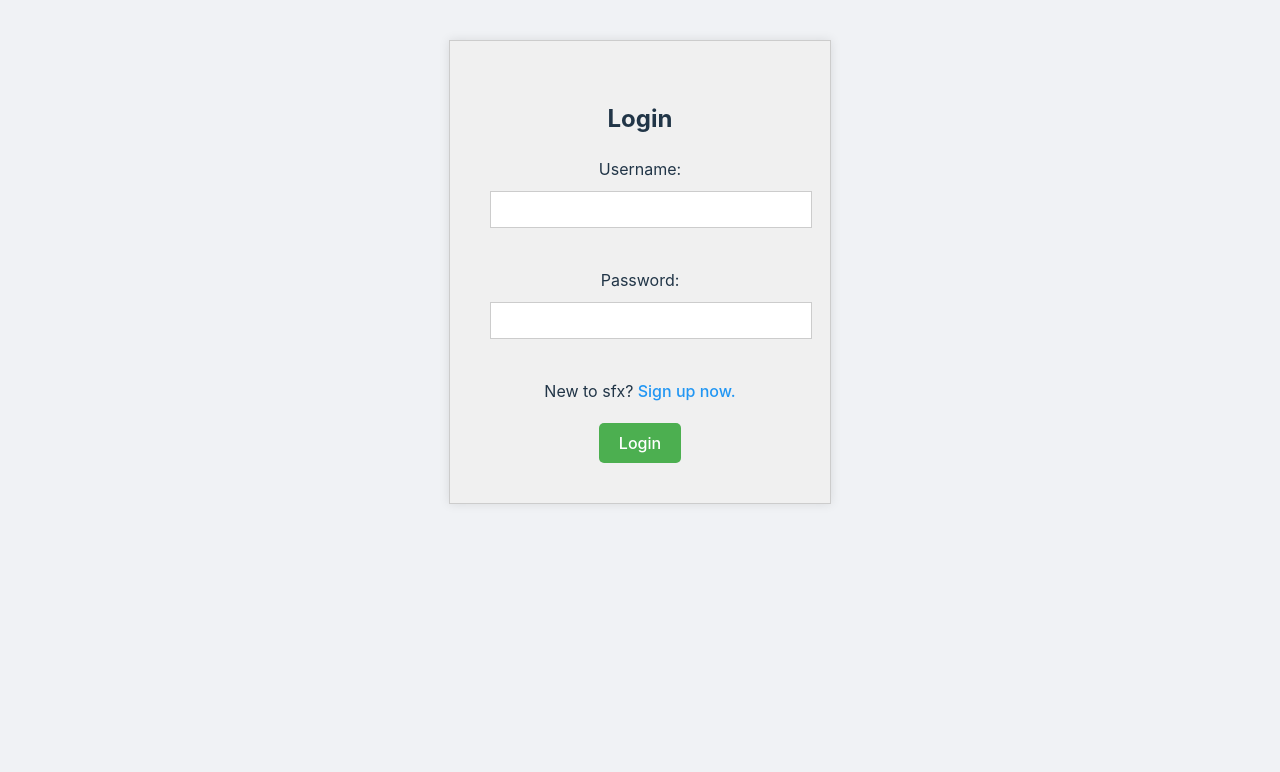
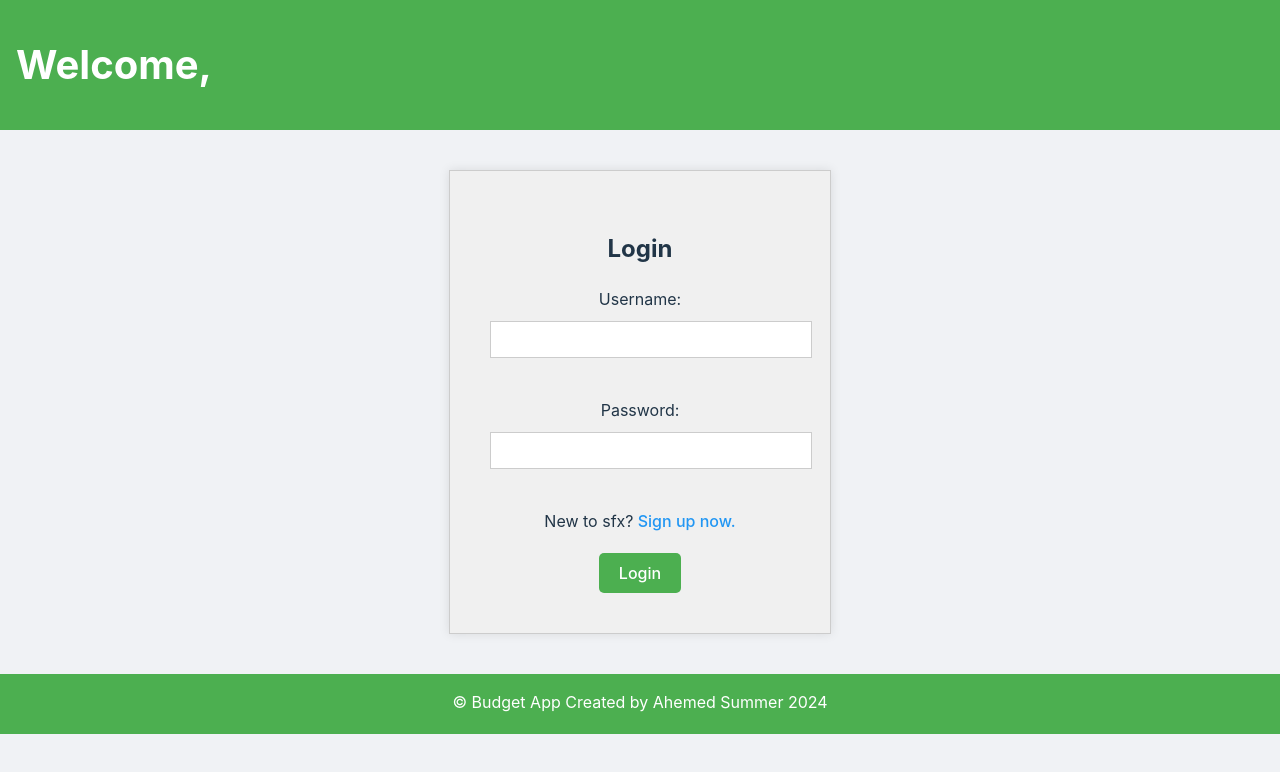
Before and after one commit to ahemedbullo/capstone-project, a React (Vite) app in the folder client/: page / in a window 1280 px wide. Shown: the top 772 px of the page. Built offline with nearby package versions, Linux system fonts and the light colour scheme.

Commit message:
styling changes to header and footer

```diff
--- a/client/src/App.css
+++ b/client/src/App.css
@@ -0,0 +1,26 @@
+
+
+.header {
+    background-color: var(--primary-color);
+    color: white;
+    padding: 1rem;
+    display: flex;
+    justify-content: space-between;
+    align-items: center;
+  }
+  .logout-btn {
+    background-color: #e74c3c;
+    color: white;
+    border: none;
+    padding: 0.5rem 1rem;
+    border-radius: 4px;
+    cursor: pointer;
+  }
+
+  .footer {
+    background-color: var(--primary-color);
+    color: white;
+    display: flex;
+    justify-content: center;
+    align-items: center;
+  }
--- a/client/src/App.jsx
+++ b/client/src/App.jsx
@@ -38,6 +38,14 @@ function App() {
   };
   return (
     <UserContext.Provider value={{ currentProfile, setCurrentProfile }}>
+      <header className="header">
+        <h1>Welcome, {currentProfile}</h1>
+        {currentProfile && (
+          <button className="logout-btn" onClick={handleLogout}>
+            Logout
+          </button>
+        )}
+      </header>
       <Routes>
         {currentProfile ? (
           <>
@@ -51,7 +59,9 @@ function App() {
           </>
         )}
       </Routes>
-      {/* {currentProfile && <button onClick={handleLogout}>Logout</button>} */}
+      <footer className="footer">
+        <p>&copy; Budget App Created by Ahemed Summer 2024</p>
+      </footer>
     </UserContext.Provider>
   );
 }
--- a/client/src/components/ExpensePage.jsx
+++ b/client/src/components/ExpensePage.jsx
@@ -258,6 +258,7 @@ const ExpensePage = () => {
   };
 
   return (
+    <>
       <div className="create-expense-box">
         <h2>Add Expenses</h2>
         <form onSubmit={handleSubmit}>
@@ -281,7 +282,11 @@ const ExpensePage = () => {
                 placeholder="Amount"
                 value={expense.amount}
                 onChange={(e) =>
-                handleExpenseChange(expense.expenseId, "amount", e.target.value)
+                  handleExpenseChange(
+                    expense.expenseId,
+                    "amount",
+                    e.target.value
+                  )
                 }
                 required
               />
@@ -316,6 +321,7 @@ const ExpensePage = () => {
           </button>
           <button type="submit">Add Expenses</button>
         </form>
+      </div>
       <div className="expenses-container">
         {expenses.map((expense) => (
           <div key={expense.id} className="expense">
@@ -379,13 +385,18 @@ const ExpensePage = () => {
                   ))}
                 </select>
                 <button onClick={() => startEditing(expense.id)}>Edit</button>
-                <button onClick={() => handleDelete(expense.id)}>Delete</button>
+                <button
+                  onClick={() => handleDelete(expense.id)}
+                  className="delete-btn"
+                >
+                  Delete
+                </button>
               </>
             )}
           </div>
         ))}
       </div>
-    </div>
+    </>
   );
 };
 
--- a/client/src/components/HomePage.jsx
+++ b/client/src/components/HomePage.jsx
@@ -31,12 +31,6 @@ const HomePage = () => {
           value={{ contextAccounts, setContextAccounts }}
         >
           <div className="homepage">
-            <header className="header">
-              <h1>Welcome, {currentProfile}</h1>
-              <button className="logout-btn" onClick={handleLogout}>
-                Logout
-              </button>
-            </header>
             <main className="main-content">
               <aside className="sidebar">
                 <Accounts />
--- a/client/src/components/Styles/BudgetPage.css
+++ b/client/src/components/Styles/BudgetPage.css
@@ -6,7 +6,7 @@
 
 
 .budget-form {
-  background-color: var(--card-background);
+  background-color: #f9f9f9;
   border-radius: 8px;
   padding: 1.5rem;
   box-shadow: 0 2px 4px rgba(0, 0, 0, 0.1);
@@ -51,7 +51,7 @@
 
 
 .budget-item {
-  background-color: var(--card-background);
+  background-color: #f9f9f9;
   border-radius: 8px;
   padding: 1rem;
   box-shadow: 0 2px 4px rgba(0, 0, 0, 0.1);
--- a/client/src/components/Styles/ExpensePage.css
+++ b/client/src/components/Styles/ExpensePage.css
@@ -43,3 +43,7 @@
     box-shadow: 0 2px 4px rgba(0, 0, 0, 0.1);
     box-sizing: border-box;
   }
+
+  .delete-btn{
+    background-color: #e74c3c;
+  }
--- a/client/src/components/Styles/HomePage.css
+++ b/client/src/components/Styles/HomePage.css
@@ -10,29 +10,8 @@
 .homepage {
   display: grid;
   grid-template-rows: auto 1fr;
-  min-height: 100vh;
   background-color: var(--background-color);
   color: var(--text-color);
-}
-
-
-.header {
-  background-color: var(--primary-color);
-  color: white;
-  padding: 1rem;
-  display: flex;
-  justify-content: space-between;
-  align-items: center;
-}
-
-
-.logout-btn {
-  background-color: var(--secondary-color);
-  color: white;
-  border: none;
-  padding: 0.5rem 1rem;
-  border-radius: 4px;
-  cursor: pointer;
 }
 
 
```
Lines whose indentation alone changed are shown as unchanged.
